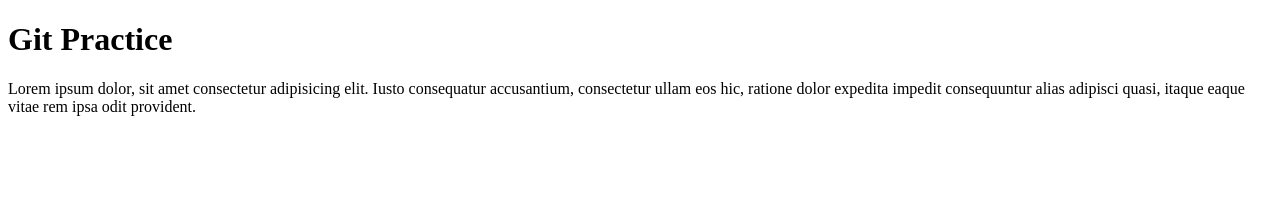
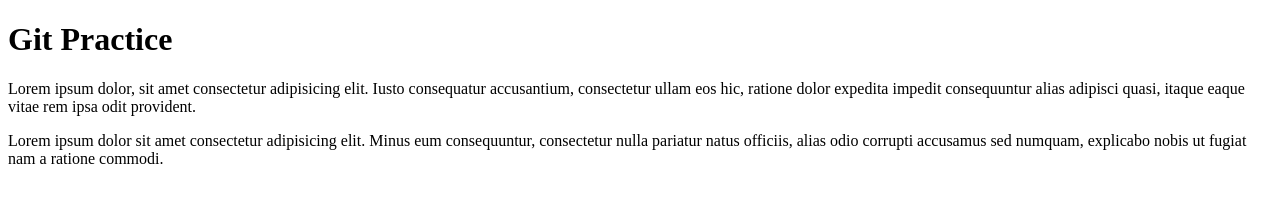
Before and after one commit to AmitRout16-01/demo1-practice, a plain HTML site: page index.html in a window 1280 px wide. Drawn offline with Linux system fonts and the light colour scheme.

Commit message:
adding 2nd para

```diff
--- a/index.html
+++ b/index.html
@@ -8,5 +8,7 @@
 <body>
     <h1>Git Practice</h1>
     Lorem ipsum dolor, sit amet consectetur adipisicing elit. Iusto consequatur accusantium, consectetur ullam eos hic, ratione dolor expedita impedit consequuntur alias adipisci quasi, itaque eaque vitae rem ipsa odit provident.
+
+    <p>Lorem ipsum dolor sit amet consectetur adipisicing elit. Minus eum consequuntur, consectetur nulla pariatur natus officiis, alias odio corrupti accusamus sed numquam, explicabo nobis ut fugiat nam a ratione commodi.</p>
 </body>
 </html>
```
